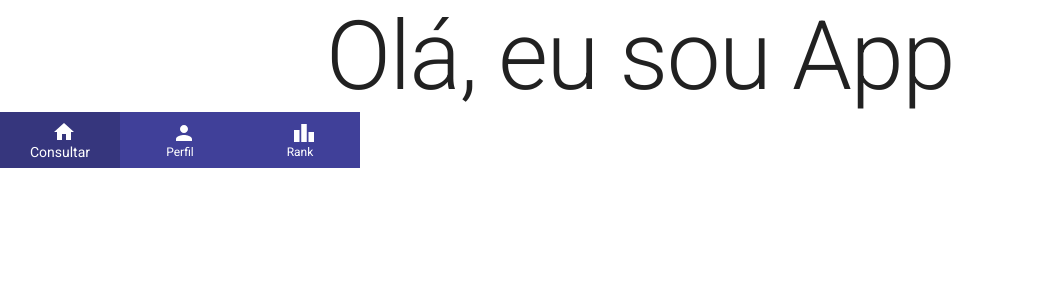
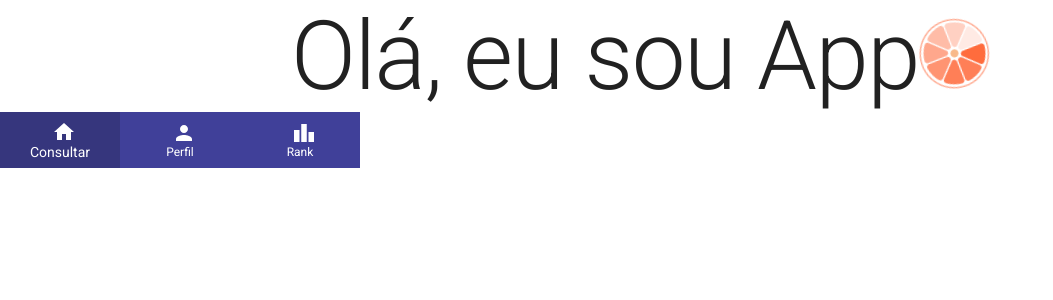
Before and after one commit to Squad-25/technical-share-25, a React (Create React App) app in the folder technical-share-25/: page / in a window 1280 px wide. Shown: the top 300 px of the page, without its empty margins (0-1053 px from the left). Built offline with nearby package versions, Linux system fonts and the light colour scheme.

Commit message:
loading criado em assets

```diff
--- a/technical-share-25/package.json
+++ b/technical-share-25/package.json
@@ -15,6 +15,7 @@
     "react-dom": "^18.0.0",
     "react-router-dom": "^6.3.0",
     "react-scripts": "5.0.0",
+    "styled-components": "^5.3.5",
     "web-vitals": "^2.1.4"
   },
   "scripts": {
--- a/technical-share-25/src/App.js
+++ b/technical-share-25/src/App.js
@@ -3,6 +3,7 @@ import { Link } from 'react-router-dom';
 import './App.css';
 import { Typography } from '@mui/material';
 import BottomNavigationComponent from './components/BottomNavigationComponent';
+import Loading from './assets/loading';
 
 
 function App() {
@@ -11,6 +12,9 @@ function App() {
       <div className="App">
         <Typography variant="h1" component="h1">
           Olá, eu sou App
+
+        <Loading/>
+
         </Typography>
 
         <BottomNavigationComponent />
--- a/technical-share-25/src/assets/loading.js
+++ b/technical-share-25/src/assets/loading.js
@@ -0,0 +1,19 @@
+import React from 'react'
+import styled from 'styled-components'
+import laranja from './loading-laranja.png'
+
+const LoadingIcon = styled.img`
+  animation: load 1000ms ease infinite;
+  @keyframes load {
+    from {transform: rotate(0deg)}
+    to {transform: rotate(-364deg)}
+  }
+`
+
+export default function Loading() {
+  return (
+    <>
+    <LoadingIcon src={laranja} alt='carregando'/>
+    </>
+  )
+}
```
Also changed, not shown: technical-share-25/src/assets/loading-laranja.png (added), 1 other file (tests, documents, lock files or other folders).
